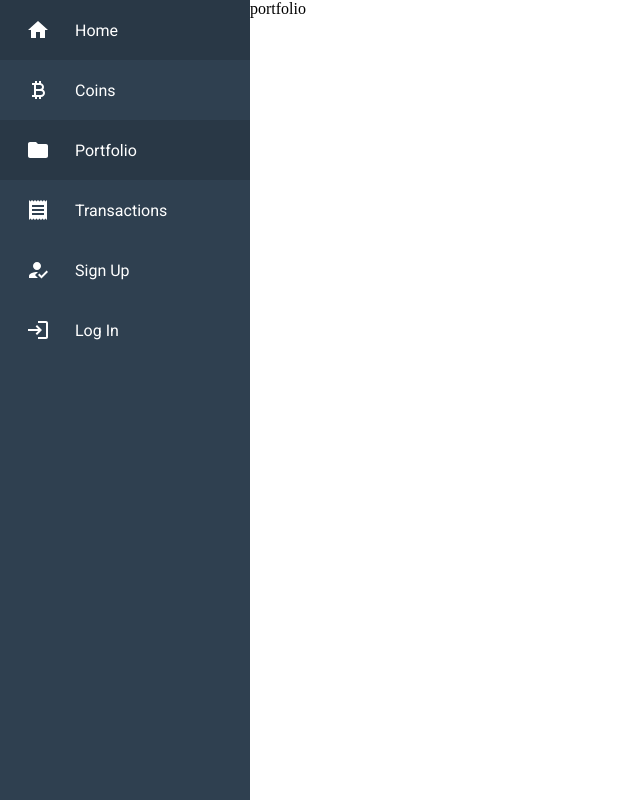
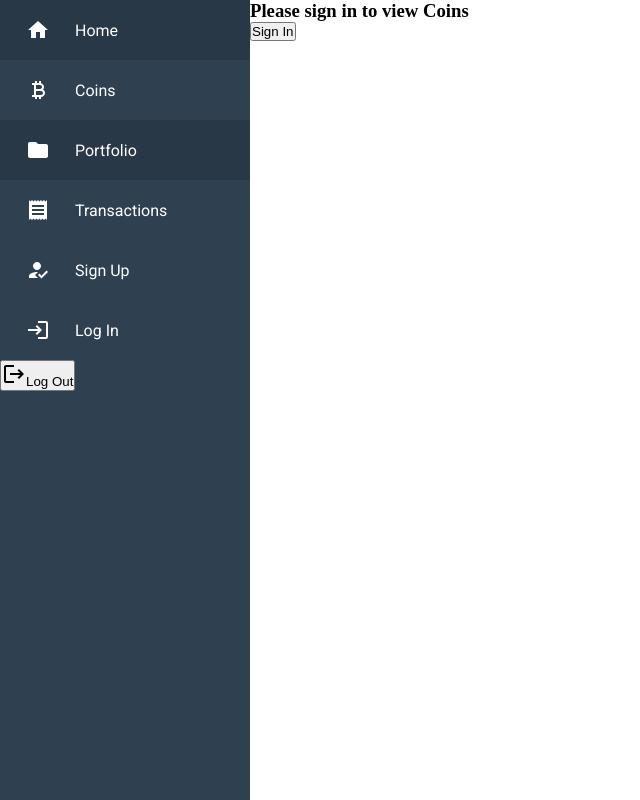
Before and after one commit to wcerteza/Coin-Dash, a React (Vite) app in the folder client/: page /portfolio in a window 1280 px wide. Shown: the whole page, without its empty margins (0-640 px from the left). Built offline with nearby package versions, Linux system fonts and the light colour scheme.

Commit message:
added useNavigate,implemented more authentication functionality

```diff
--- a/client/src/App.jsx
+++ b/client/src/App.jsx
@@ -37,11 +37,11 @@ const App = () => {
         <Routes>
           <Route path="/signin" element={<SignIn setUser={setUser} />} />
           <Route path="/register" element={<Register />} />
-          <Route path="/coins" element={<Coins />} />
-          <Route path="/:coin_id" element={<Show />} />
+          <Route path="/coins" element={<Coins user={user} />} />
+          <Route path="/:coin_id" element={<Show user={user} />} />
           <Route path="/home" element={<Home />} />
-          <Route path="/transactions" element={<Transactions />} />
-          <Route path="/portfolio" element={<Portfolio />} />
+          <Route path="/transactions" element={<Transactions user={user} />} />
+          <Route path="/portfolio" element={<Portfolio user={user} />} />
         </Routes>
       </main>
     </div>
--- a/client/src/components/Sidebar.jsx
+++ b/client/src/components/Sidebar.jsx
@@ -1,6 +1,11 @@
 import { SidebarData } from './SidebarData'
+import LogoutIcon from '@mui/icons-material/Logout'
 
-const Sidebar = () => {
+const Sidebar = ({ handleLogOut }) => {
+  const handleLogoutClick = () => {
+    handleLogOut()
+  }
+
   return (
     <div className="Sidebar">
       <ul className="SidebarList">
@@ -20,6 +25,12 @@ const Sidebar = () => {
           )
         })}
       </ul>
+      <div className="logout" onClick={handleLogoutClick}>
+        <button>
+          <LogoutIcon />
+          Log Out
+        </button>
+      </div>
     </div>
   )
 }
--- a/client/src/pages/Coins.jsx
+++ b/client/src/pages/Coins.jsx
@@ -1,8 +1,10 @@
 import React, { lazy, Suspense, useState, useEffect } from 'react'
 const CoinCard = lazy(() => import('../components/CoinCard'))
 import { GetCoins } from '../services/CoinServices'
+import { useNavigate } from 'react-router-dom'
 
-const Coins = () => {
+const Coins = ({ user }) => {
+  let navigate = useNavigate()
   const [coins, setCoins] = useState([])
 
   useEffect(() => {
@@ -19,7 +21,7 @@ const Coins = () => {
     setCoins(updatedCoins)
   }
 
-  return (
+  return user ? (
     <div className="cardWrapper">
       {coins.map((coin, index) => (
         <Suspense fallback={<div>Loading...</div>}>
@@ -33,6 +35,11 @@ const Coins = () => {
         </Suspense>
       ))}
     </div>
+  ) : (
+    <div>
+      <h3>Please sign in to view Coins</h3>
+      <button onClick={() => navigate('/signin')}>Sign In</button>
+    </div>
   )
 }
 
--- a/client/src/pages/Portfolio.jsx
+++ b/client/src/pages/Portfolio.jsx
@@ -1,4 +1,14 @@
-const Portfolio = () => {
-  return <div>portfolio</div>
+import { useNavigate } from 'react-router-dom'
+
+const Portfolio = ({ user }) => {
+  let navigate = useNavigate()
+  return user ? (
+    <div>portfolio</div>
+  ) : (
+    <div>
+      <h3>Please sign in to view Coins</h3>
+      <button onClick={() => navigate('/signin')}>Sign In</button>
+    </div>
+  )
 }
 export default Portfolio
--- a/client/src/pages/SignIn.jsx
+++ b/client/src/pages/SignIn.jsx
@@ -16,7 +16,7 @@ const SignIn = ({ setUser }) => {
     const payload = await SignInUser(formValues)
     setFormValues({ email: '', password: '' })
     setUser(payload)
-    navigate('/coins')
+    navigate('/home')
   }
 
   return (
--- a/client/src/pages/Transactions.jsx
+++ b/client/src/pages/Transactions.jsx
@@ -1,5 +1,16 @@
-const Transactions = () => {
-  return <div>Transactions</div>
+import { useNavigate } from 'react-router-dom'
+
+const Transactions = ({ user }) => {
+  let navigate = useNavigate()
+
+  return user ? (
+    <div>Transactions</div>
+  ) : (
+    <div>
+      <h3>Please sign in to view Coins</h3>
+      <button onClick={() => navigate('/signin')}>Sign In</button>
+    </div>
+  )
 }
 
 export default Transactions
```
